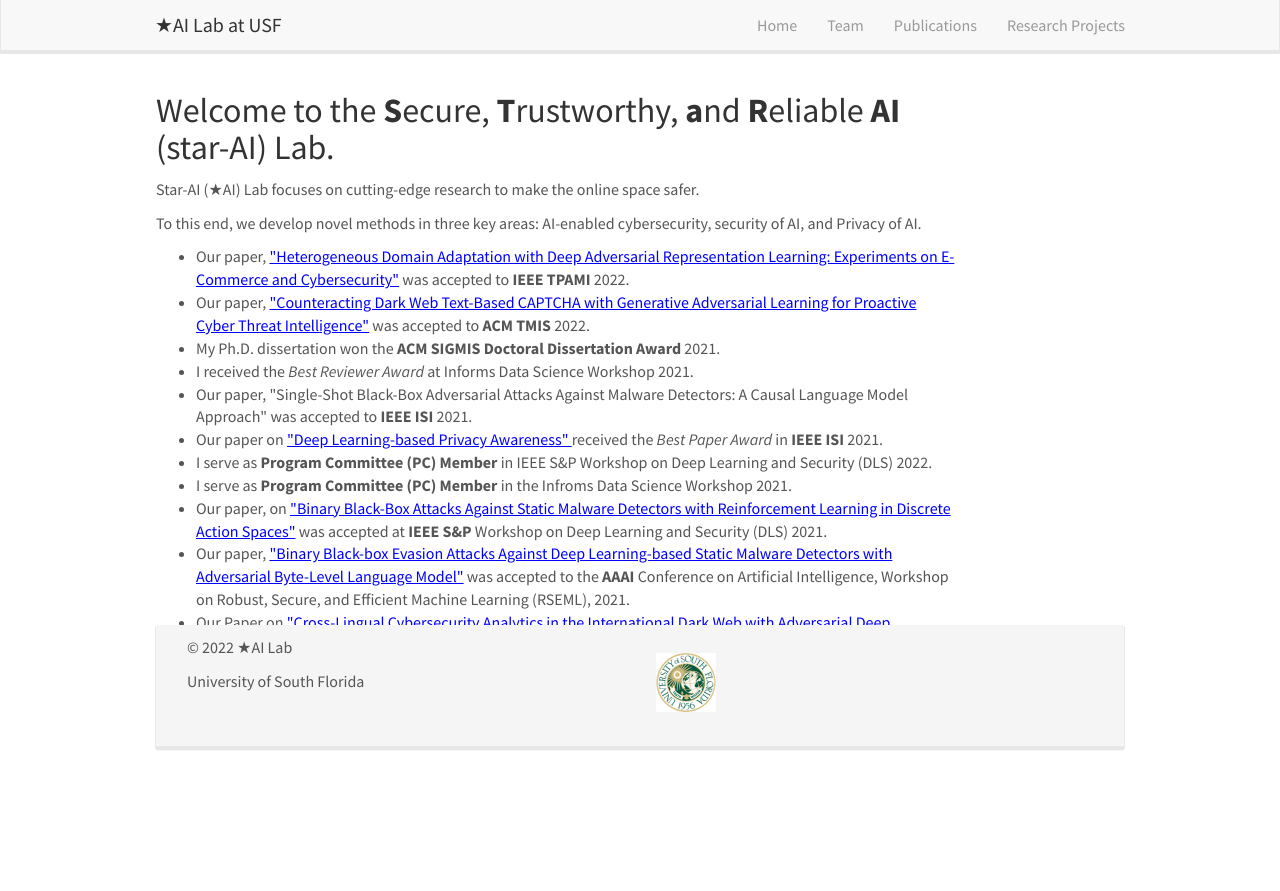
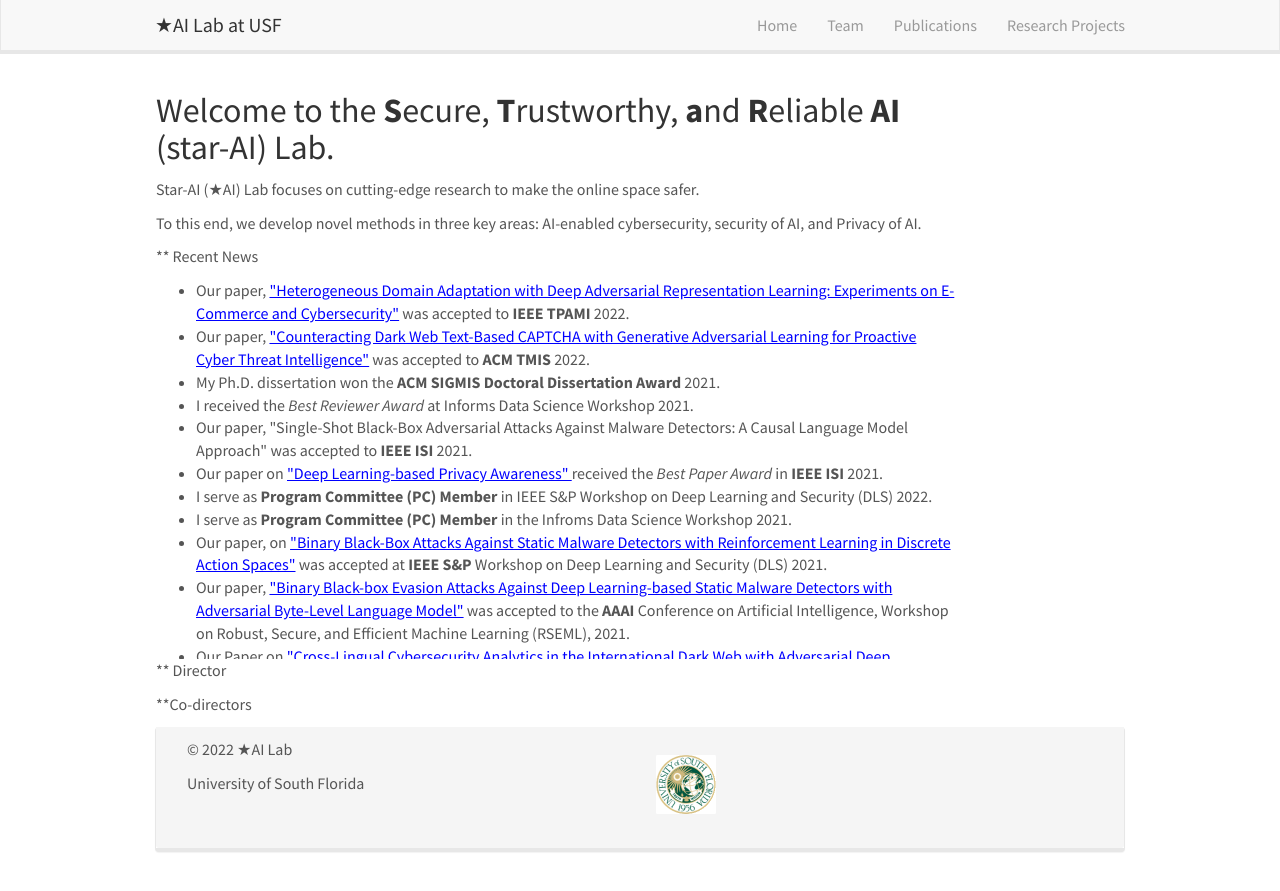
Before and after one commit to star-ailab/star-ailab.github.io, a Jekyll site: the page built from _pages/home.md, in a window 1280 px wide. Shown: the top 891 px of the page. Built offline with Jekyll 4.4.1, drawn with Linux system fonts in a browser that asks for light colours; nearby versions of some CDN libraries.

Commit message:
Update home.md

```diff
--- a/_pages/home.md
+++ b/_pages/home.md
@@ -9,6 +9,8 @@
 Star-AI (&#9733;AI) Lab focuses on cutting-edge research to make the online space safer.
 
 To this end, we develop novel methods in three key areas: AI-enabled cybersecurity, security of AI, and Privacy of AI.
+
+** Recent News
 
 <div markdown="0" class="wrapper" style="border-bottom: 1px solid $black <!--$grey-color-->; border:4px; height:380px; overflow:auto;">
 	<ul class="awards" style="margin-bottom: -5px">
@@ -30,3 +32,8 @@
 		<li>I received the 2020 Paul S. and Shirley Goodman Award at the University of Arizona.</li>
 	</ul>
 </div>
+
+** Director
+
+
+**Co-directors
```
